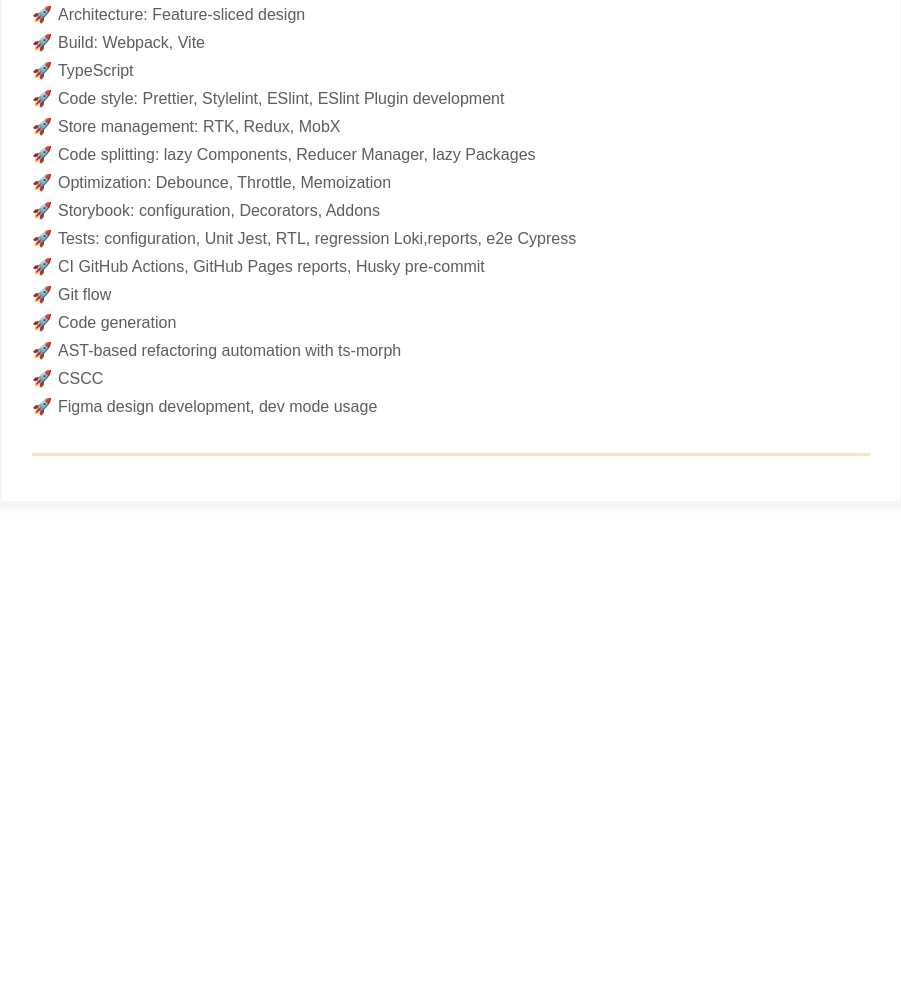
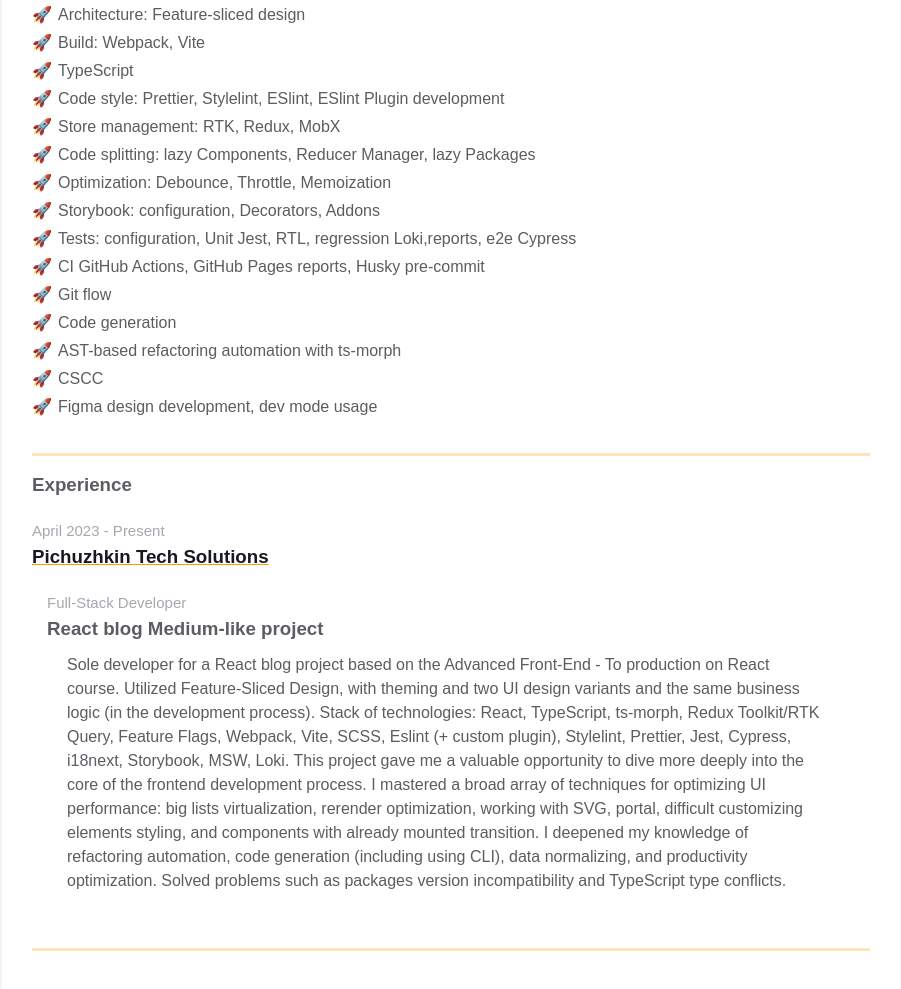
Before and after one commit to PavloPichuzhkin/homepage2, a plain HTML site: page index.html in a window 1280 px wide. Shown: the part 513-1502 px from the top of the page, without its empty margins (189-1090 px from the left). Before the commit the page ends 1065 px from the top, so only its background shows below. Drawn offline with Linux system fonts and the light colour scheme.

Commit message:
feat: added Experience block

```diff
--- a/index.html
+++ b/index.html
@@ -191,6 +191,62 @@
             </div>
         </div>
 
+        <div class="container">
+            <div class="resume__block">
+                <div class="main-info">
+                    <div class="experiences">
+                        <h3 class="experiences__header">Experience</h3>
+                        <div class="experiences__company">
+                            <div class="experiences__company-header">
+                    <span class="experiences__company-header-durability">
+                      April 2023 - Present
+                    </span>
+                                <h3 class="experiences__company-header-name">
+                                    Pichuzhkin Tech Solutions
+                                </h3>
+                            </div>
+
+                            <div class="experiences__company-project">
+                    <span class="experiences__company-project-role">
+                      Full-Stack Developer
+                    </span>
+                                <h3 class="experiences__company-project-name">
+                                    <a
+                                            href="https://github.com/PavloPichuzhkin/advanced-react"
+                                            rel="author"
+                                            target="_blank"
+                                            class="contact-info__item"
+                                    >
+                                        <span>React blog Medium-like project</span>
+                                    </a>
+                                </h3>
+                                <p class="experiences__company-project-responsibilities">
+                                    Sole developer for a React blog project based on the
+                                    Advanced Front-End - To production on React course.
+                                    Utilized Feature-Sliced Design, with theming and two UI
+                                    design variants and the same business logic (in the
+                                    development process). Stack of technologies: React,
+                                    TypeScript, ts-morph, Redux Toolkit/RTK Query, Feature
+                                    Flags, Webpack, Vite, SCSS, Eslint (+ custom plugin),
+                                    Stylelint, Prettier, Jest, Cypress, i18next, Storybook,
+                                    MSW, Loki. This project gave me a valuable opportunity to
+                                    dive more deeply into the core of the frontend development
+                                    process. I mastered a broad array of techniques for
+                                    optimizing UI performance: big lists virtualization,
+                                    rerender optimization, working with SVG, portal, difficult
+                                    customizing elements styling, and components with already
+                                    mounted transition. I deepened my knowledge of refactoring
+                                    automation, code generation (including using CLI), data
+                                    normalizing, and productivity optimization. Solved
+                                    problems such as packages version incompatibility and
+                                    TypeScript type conflicts.
+                                </p>
+                            </div>
+                        </div>
+                    </div>
+                </div>
+            </div>
+        </div>
 
     </div>
 </main>
```
